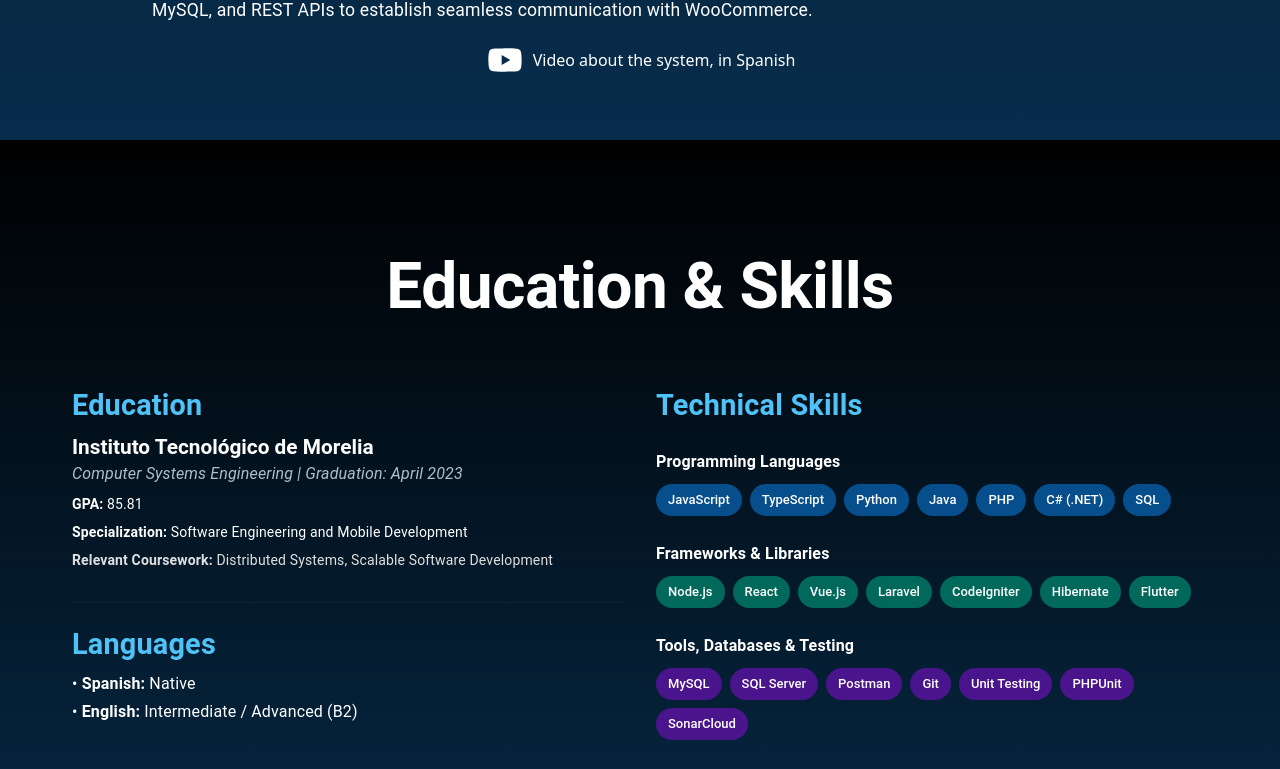
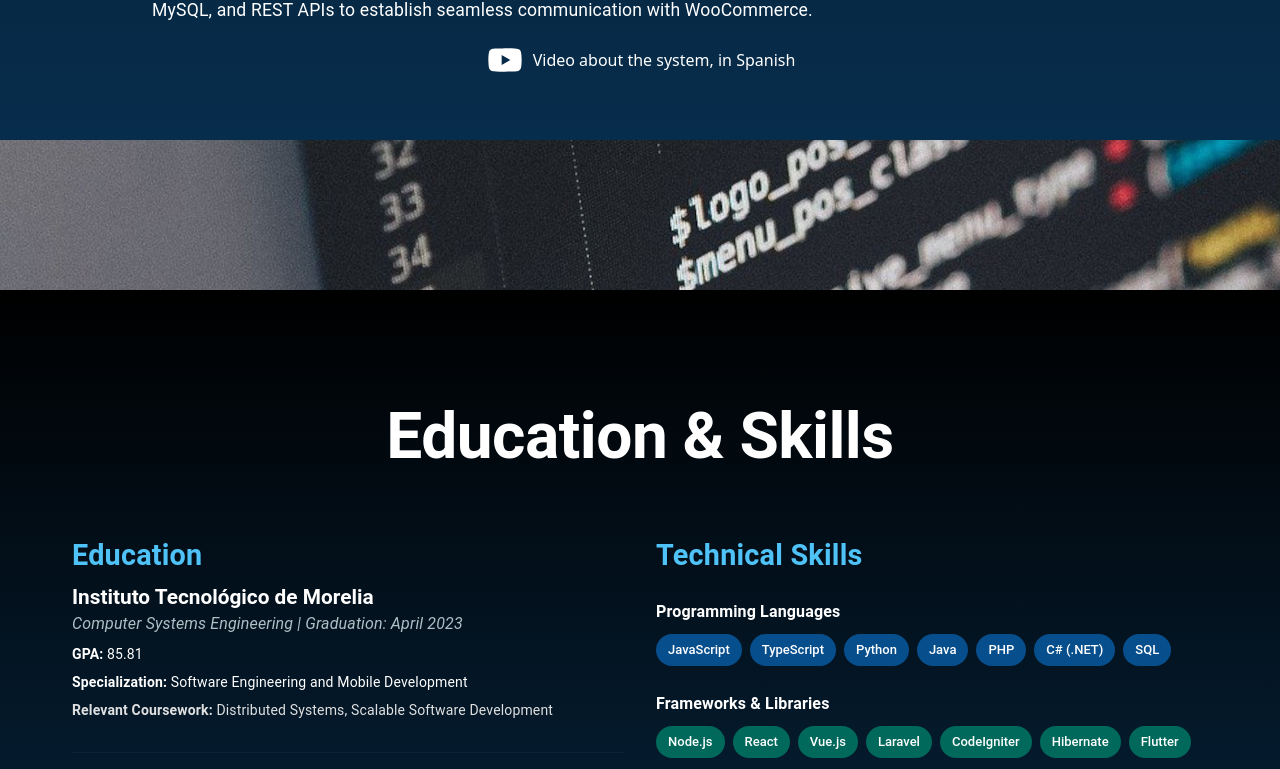
Before and after one commit to Cristian-Miguel/Portafolio, a React (Create React App) app: page /#/ in a window 1280 px wide. Shown: the part 2990-3759 px from the top of the page. Built offline with nearby package versions, Linux system fonts and the light colour scheme.

Commit message:
Fix: Margen en la sección de educación.

```diff
--- a/src/components/home/education.jsx
+++ b/src/components/home/education.jsx
@@ -15,6 +15,7 @@ const Education = () => {
             sx={{
                 width: '100%',
                 minHeight: '100vh',
+                marginTop: '150px',
                 background: 'linear-gradient(#000, #072d4c)',
                 display: 'flex',
                 flexDirection: 'column',
```
